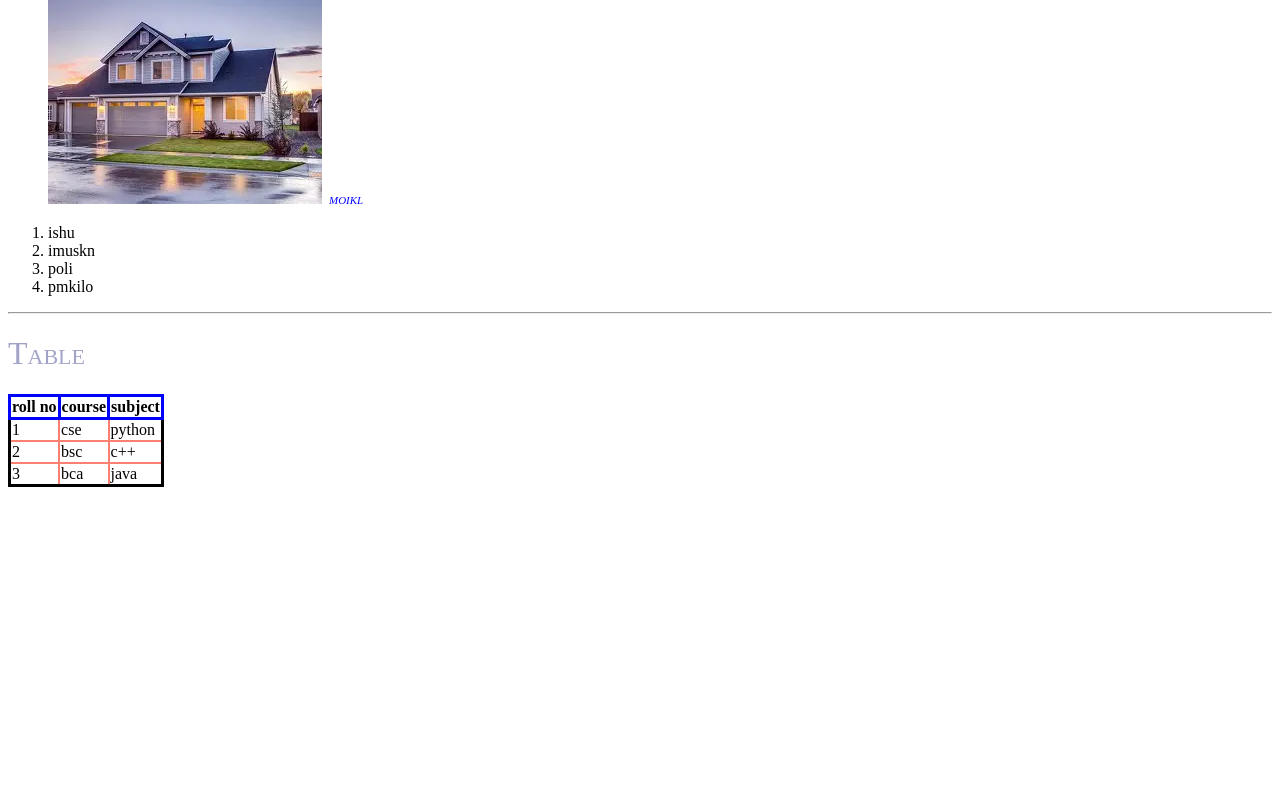
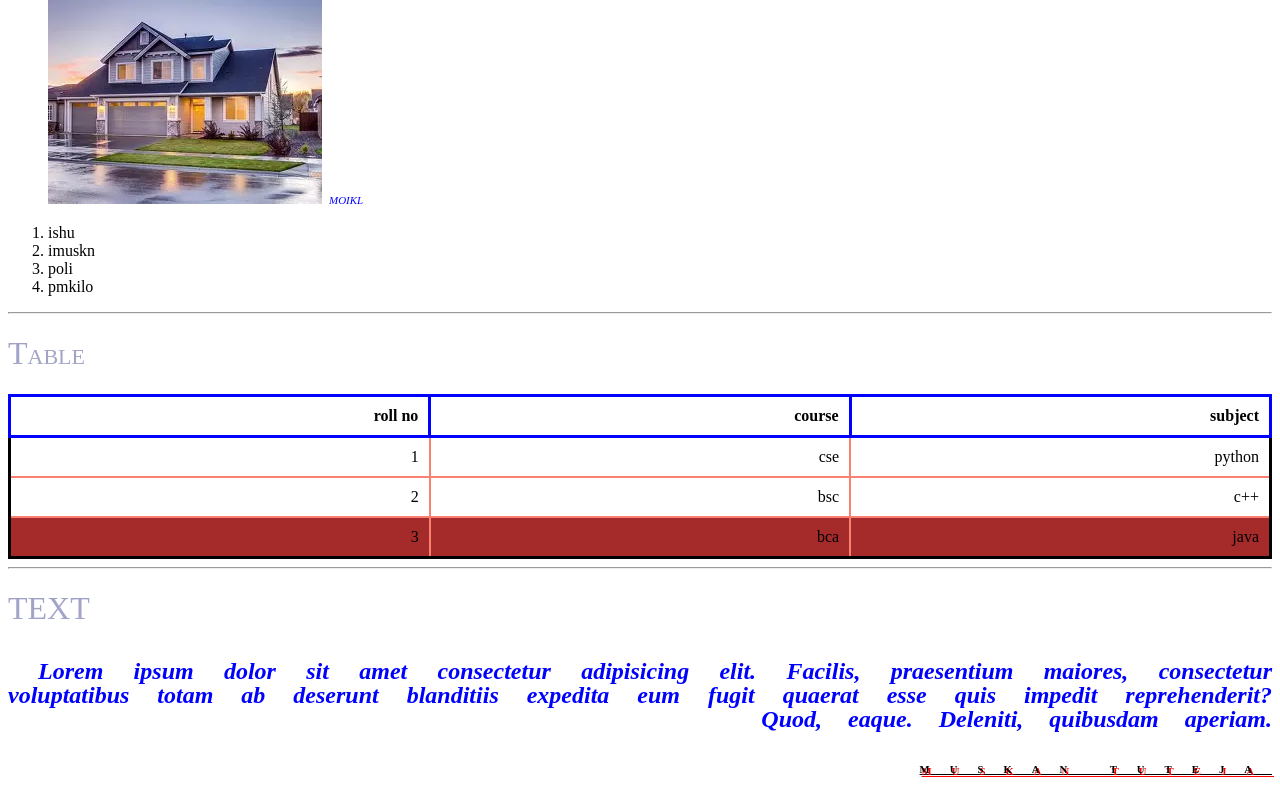
Before and after one commit to Muskan-tuteja/basics-html-css, a plain HTML site: page font.html in a window 1280 px wide. Shown: the part 1950-2750 px from the top of the page. Before the commit the page ends 2445 px from the top, so only its background shows below. Drawn offline with nearby package versions, Linux system fonts and the light colour scheme.

Commit message:
18/6/2025

```diff
--- a/font.css
+++ b/font.css
@@ -1,11 +1,11 @@
 p {
-  font-family: "Poppins", sans-serif;
+  font-family: 'Poppins', sans-serif;
   font-weight: 100;
   font-style: italic;
   /* font-size: 2rem; */
   font-size: xx-large;
 }
-h1{
+h1 {
   font-variant: small-caps;
   /* font-variant: inherit; */
   font-weight: lighter;
@@ -14,16 +14,15 @@ h1{
   background-image: url(images/house1.png);
 }
 .font {
-  font: bold 30px italic ;
+  font: bold 30px italic;
   font-variant: small-caps;
   /* <i class="fa-brands fa-instagram"></i> */
 }
-.fa-brands{
+.fa-brands {
   color: blueviolet;
   font-size: 30px;
-
 }
-ul{
+ul {
   list-style-image: url(images/house.png);
   list-style-type: disc;
   list-style-position: inside;
@@ -31,17 +30,53 @@ ul{
   font-style: italic;
   color: blue;
 }
-table{
+
+th {
+  border: 3px solid blue;
+  border-spacing: 10px 10px;
+  height: 10px;
+  padding: 10px;
+}
+td {
+  border: 2px solid salmon;
+  padding: 10px;
+}
+table {
   border: 3px solid black;
+  border-collapse: collapse;
+  border-spacing: 10px 10px;
+  empty-cells: show;
+  table-layout: fixed;
+  width: 100%;
+  text-align: right;
+  vertical-align: bottom;
 }
-th{
-  border: 3px solid blue;
-  border-spacing: 10px 10px ;
+th:hover {
+  background-color: blue;
 }
-td{
-  border: 2px solid salmon;
+tr:nth-child(3) {
+  background-color: brown;
+  overflow: hidden;
+  text-overflow: ellipsis;
 }
-table{
-  border-collapse: collapse;
-  border-spacing: 10px 10px ;
+
+/* text */
+h4 {
+  font-style: italic;
+  font-size: x-large;
+  text-align: justify;
+  color: blue;
+  line-height: 100%;
+  text-indent: 30px;
+  word-spacing: 20px;
+  text-align-last: right;
+  /* white-space: nowrap; */
+  word-wrap: break-word;
 }
+h6 {
+  direction: rtl;
+  letter-spacing: 20px;
+  text-decoration: underline;
+  text-shadow: 2px 2px red;
+  text-transform: uppercase;
+}
--- a/font.html
+++ b/font.html
@@ -95,5 +95,13 @@
         </tr>
       </tbody>
     </table>
+    <hr>
+    <div>
+      <h1>TEXT</h1>
+      <h4 >Lorem ipsum dolor sit amet consectetur adipisicing elit. Facilis, praesentium maiores, consectetur voluptatibus totam ab deserunt blanditiis expedita eum fugit quaerat esse quis impedit reprehenderit? Quod, eaque. Deleniti, quibusdam aperiam.</h4>
+    </div>
+    <div>
+      <h6>Muskan Tuteja</h6>
+    </div>
   </body>
 </html>
```
